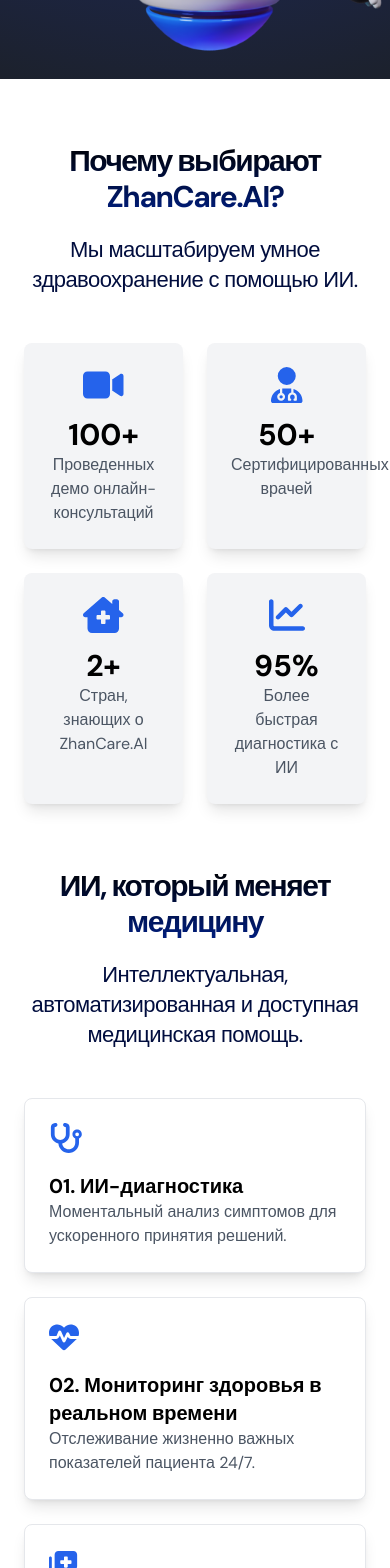
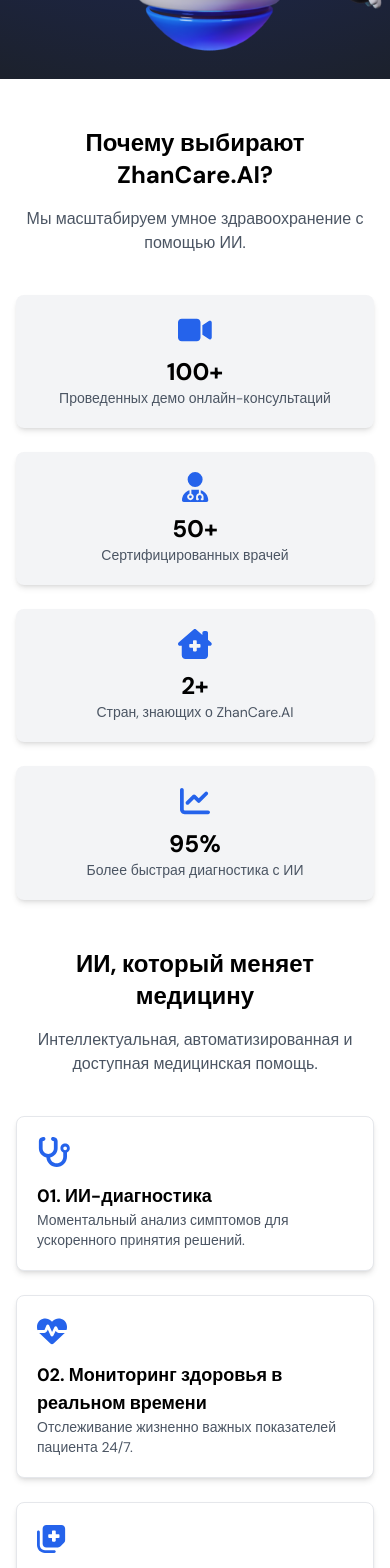
Before and after one commit to Kutcher1945/zhancareai, a Next.js app: page / in a window 390 px wide. Shown: the part 4360-5928 px from the top of the page. Built offline with nearby package versions, Linux system fonts and the light colour scheme.

Commit message:
added a  new logos

```diff
--- a/src/sections/ImpactSection.tsx
+++ b/src/sections/ImpactSection.tsx
@@ -36,17 +36,8 @@
 
 // ✅ Map Icons to FontAwesome
 const iconMapping: Record<IconName, any> = {
-  faUserMd,        // Certified Doctors
-  faStethoscope,   // AI Diagnostics
-  faHeartbeat,     // Real-time Health Monitoring
-  faNotesMedical,  // Secure Medical Records
-  faVideo,         // Video Consultations
-  faChartLine,     // Automated Reports & Analytics
-  faClinicMedical, // Remote Telemedicine Access
-  faBell,          // Smart Reminders
-  faPills,         // Medication Recommendations
-  faClock,         // Time-saving for Doctors
-  faGlobe,         // Expanding Global Access
+  faUserMd, faStethoscope, faHeartbeat, faNotesMedical, faVideo,
+  faChartLine, faClinicMedical, faBell, faPills, faClock, faGlobe,
 };
 
 export const ImpactSection = () => {
@@ -54,86 +45,89 @@
   const translations = language === "kz" ? kz.impactSection : ru.impactSection;
 
   return (
-    <section className="bg-white py-16">
-      <div className="container mx-auto px-6">
+    <section className="bg-white py-12 px-4 md:px-6 lg:px-8">
+      <div className="container mx-auto">
 
-        {/* 📊 Основные достижения */}
-        <div className="text-center mb-12">
-          <h2 className="section-title">{translations.title}</h2>
-          <p className="section-des mt-5">{translations.description}</p>
+        {/* 📊 Key Achievements */}
+        <div className="text-center mb-10 md:mb-12">
+          <h2 className="text-2xl md:text-3xl font-bold">{translations.title}</h2>
+          <p className="text-gray-600 mt-4">{translations.description}</p>
         </div>
 
-        <div className="grid grid-cols-2 md:grid-cols-4 gap-6 text-center">
+        {/* 🔹 Statistics Section */}
+        <div className="grid grid-cols-1 sm:grid-cols-2 md:grid-cols-3 lg:grid-cols-4 gap-6 text-center">
           {translations.statistics.map((stat, index) => {
-            const icon = iconMapping[stat.icon as IconName] || faChartLine; // ✅ Default Fallback
+            const icon = iconMapping[stat.icon as IconName] || faChartLine;
             return (
               <motion.div
                 key={index}
-                className="p-6 bg-gray-100 rounded-lg shadow-lg hover:bg-blue-100 transition-all duration-300"
+                className="p-5 md:p-6 bg-gray-100 rounded-lg shadow-md hover:bg-blue-100 transition-all duration-300"
                 initial={{ opacity: 0, scale: 0.9 }}
                 whileInView={{ opacity: 1, scale: 1 }}
                 viewport={{ once: true }}
                 transition={{ duration: 0.5, delay: index * 0.2 }}
               >
-                <FontAwesomeIcon icon={icon} className="text-4xl text-blue-600 mb-3" />
-                <h3 className="text-3xl font-bold">{stat.value}</h3>
-                <p className="text-gray-600">{stat.description}</p>
+                <FontAwesomeIcon icon={icon} className="text-3xl md:text-4xl text-blue-600 mb-2 md:mb-3" />
+                <h3 className="text-2xl md:text-3xl font-bold">{stat.value}</h3>
+                <p className="text-gray-600 text-sm md:text-base">{stat.description}</p>
               </motion.div>
             );
           })}
         </div>
 
-        {/* 🤖 AI-Возможности */}
-        <div className="text-center mt-16 mb-12">
-          <h2 className="section-title">{translations.features.title}</h2>
-          <p className="section-des mt-5">{translations.features.description}</p>
+        {/* 🤖 AI Features */}
+        <div className="text-center mt-12 md:mt-16 mb-10 md:mb-12">
+          <h2 className="text-2xl md:text-3xl font-bold">{translations.features.title}</h2>
+          <p className="text-gray-600 mt-4">{translations.features.description}</p>
         </div>
 
+        {/* 🔹 Features Grid */}
         <div className="grid grid-cols-1 md:grid-cols-2 lg:grid-cols-3 gap-6">
           {translations.features.list.map((feature, index) => {
-            const icon = iconMapping[feature.icon as IconName] || faStethoscope; // ✅ Default Fallback
+            const icon = iconMapping[feature.icon as IconName] || faStethoscope;
             return (
               <motion.div
                 key={index}
-                className="p-6 bg-white rounded-lg shadow-lg border border-gray-200 hover:bg-blue-100 transition-all duration-300"
+                className="p-5 md:p-6 bg-white rounded-lg shadow-md border border-gray-200 hover:bg-blue-100 transition-all duration-300"
                 initial={{ opacity: 0, y: 20 }}
                 whileInView={{ opacity: 1, y: 0 }}
                 viewport={{ once: true }}
                 transition={{ duration: 0.5, delay: index * 0.2 }}
               >
-                <FontAwesomeIcon icon={icon} className="text-3xl text-blue-600 mb-4" />
-                <h3 className="text-xl font-bold">{feature.title}</h3>
-                <p className="text-gray-600">{feature.description}</p>
+                <FontAwesomeIcon icon={icon} className="text-3xl md:text-4xl text-blue-600 mb-3" />
+                <h3 className="text-lg md:text-xl font-bold">{feature.title}</h3>
+                <p className="text-gray-600 text-sm md:text-base">{feature.description}</p>
               </motion.div>
             );
           })}
         </div>
 
-        {/* 🚀 Истории успеха */}
-        <div className="text-center mt-16 mb-12">
-          <h2 className="section-title">{translations.successStories.title}</h2>
-          <p className="section-des mt-5">{translations.successStories.description}</p>
+        {/* 🚀 Success Stories */}
+        <div className="text-center mt-12 md:mt-16 mb-10 md:mb-12">
+          <h2 className="text-2xl md:text-3xl font-bold">{translations.successStories.title}</h2>
+          <p className="text-gray-600 mt-4">{translations.successStories.description}</p>
         </div>
 
+        {/* 🔹 Success Stories Section */}
         <div className="grid grid-cols-1 md:grid-cols-2 gap-6">
           {translations.successStories.stories.map((story, index) => {
-            const icon = iconMapping[story.icon as IconName] || faGlobe; // ✅ Default Fallback
+            const icon = iconMapping[story.icon as IconName] || faGlobe;
             return (
               <motion.div
                 key={index}
-                className="p-6 bg-gray-100 rounded-lg shadow-lg flex items-center gap-6 hover:bg-blue-100 transition-all duration-300"
+                className="p-5 md:p-6 bg-gray-100 rounded-lg shadow-md flex flex-col sm:flex-row items-center gap-4 hover:bg-blue-100 transition-all duration-300"
                 initial={{ opacity: 0, y: 20 }}
                 whileInView={{ opacity: 1, y: 0 }}
                 viewport={{ once: true }}
                 transition={{ duration: 0.5, delay: index * 0.3 }}
               >
-                <div className="flex items-center justify-center w-16 h-16 bg-blue-500 text-white rounded-full">
-                  <FontAwesomeIcon icon={icon} className="text-2xl" />
+                <div className="flex items-center justify-center w-14 h-14 bg-blue-500 text-white rounded-full">
+                  <FontAwesomeIcon icon={icon} className="text-xl md:text-2xl" />
                 </div>
 
-                <div>
+                <div className="text-center sm:text-left">
                   <h3 className="text-lg font-bold">{story.title}</h3>
-                  <p className="text-gray-600">{story.description}</p>
+                  <p className="text-gray-600 text-sm md:text-base">{story.description}</p>
                 </div>
               </motion.div>
             );
```
